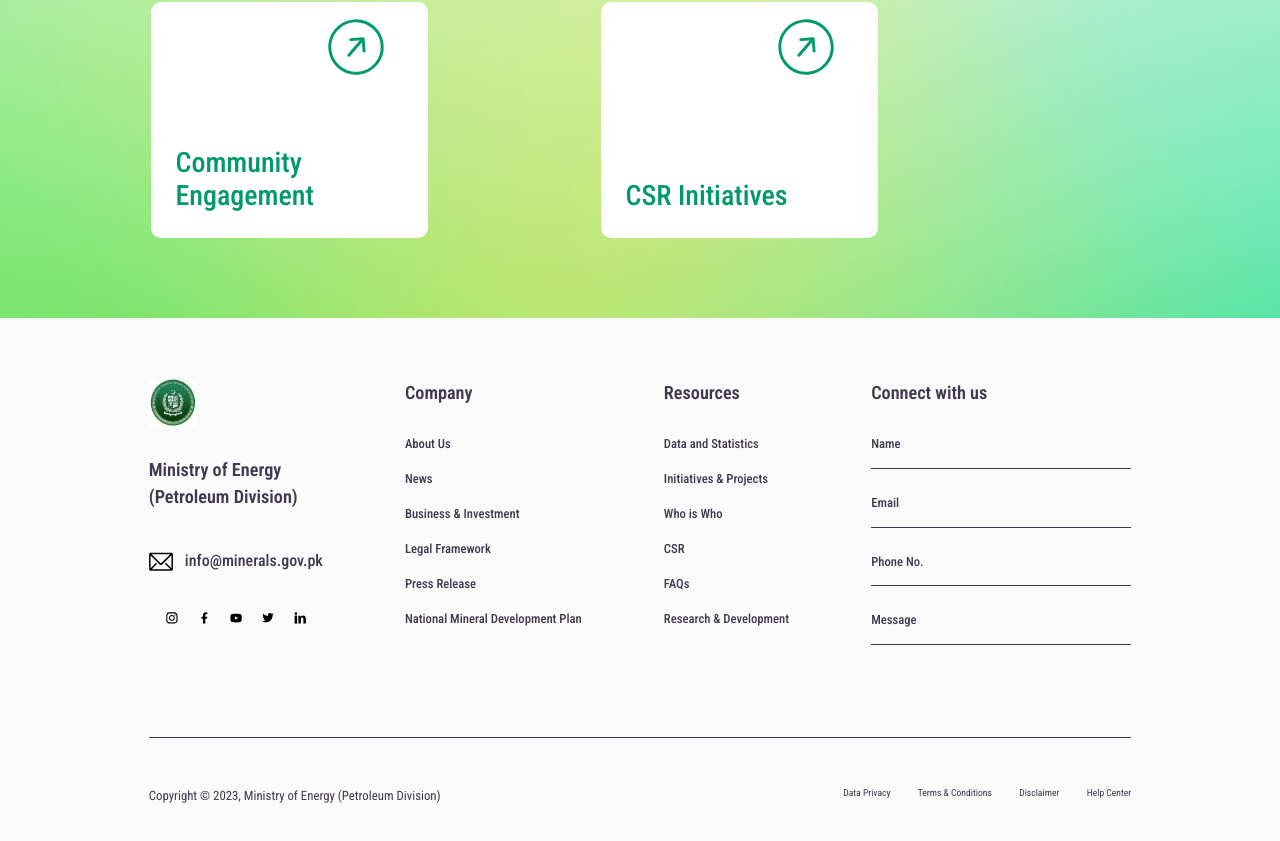
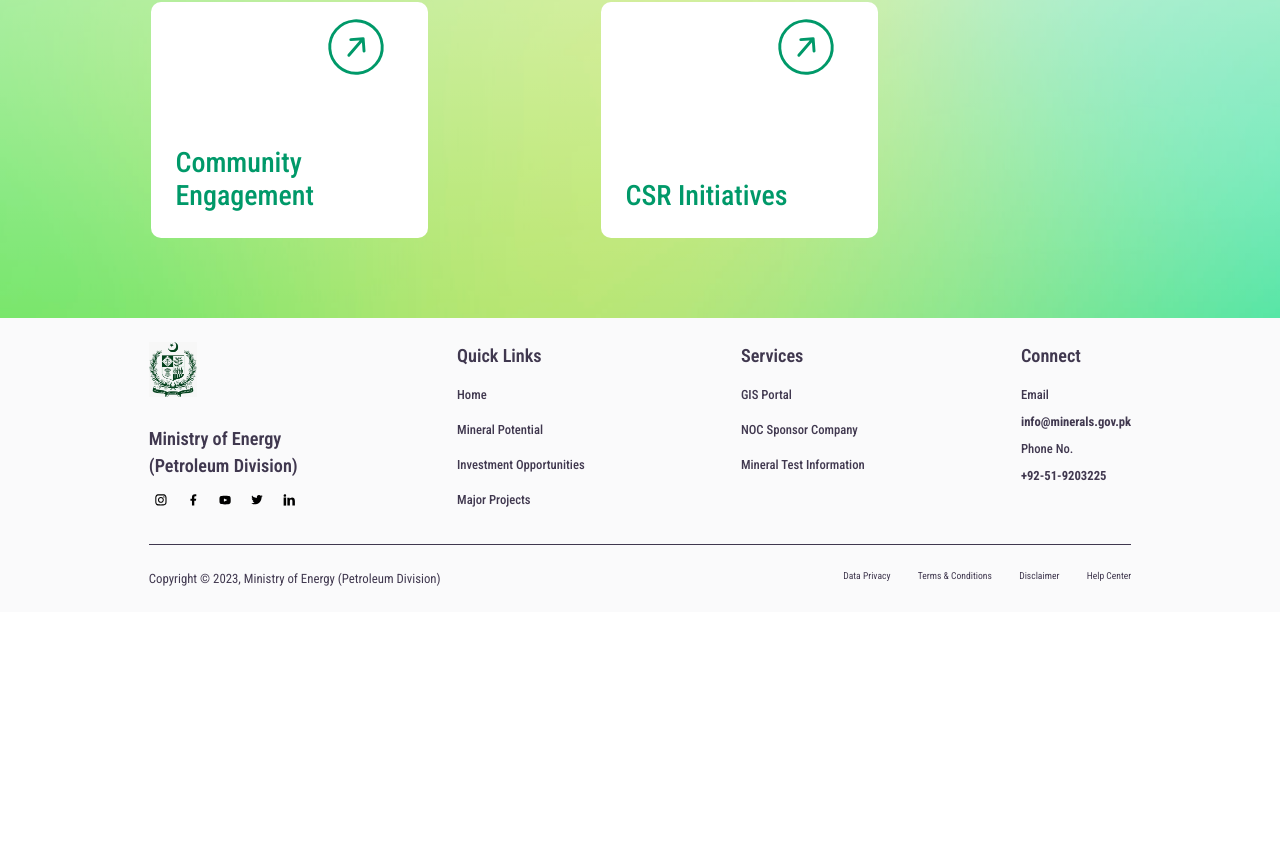
Before and after one commit to realAbdullah4504/mineral-app, a React (Create React App) app: page /csr in a window 1280 px wide. Shown: the part 815-1656 px from the top of the page. After the commit the page ends 1427 px from the top, so only its background shows below. Built offline with nearby package versions, Linux system fonts and the light colour scheme; a web font is replaced by a local one.

Commit message:
Updates to footer

```diff
--- a/src/components/layout/Footer/index.jsx
+++ b/src/components/layout/Footer/index.jsx
@@ -1,5 +1,5 @@
 import React from "react";
-import logo from "assets/images/logoEmail.jpeg";
+import logo from "./../../../assets/images/logo.jpg";
 import logoEmail from "assets/images/logoEmail.svg";
 import Instagram from "assets/images/logoInstagram.svg";
 import FaceBookIcon from "assets/images/logoFacebook.svg";
@@ -7,11 +7,17 @@ import YoutubeIcon from "assets/images/logoYoutube.svg";
 import TwitterIcon from "assets/images/logoTwitter.svg";
 import LinkedInLogo from "assets/images/logoLinkedIn.svg";
 
+import { useNavigate, Link } from "react-router-dom";
+
 const Footer = () => {
+  const navigate = useNavigate();
+  const handleNavigate = (url) => {
+    navigate(url);
+  };
   return (
     <div className="flex flex-col   w-full px-[9.3rem] justify-center text-[#40384F] bg-[#FAFAFB]">
-      <div className=" lg:flex   justify-between pt-[3.8rem]">
-        <div className="flex flex-col pb-[6.688rem]">
+      <div className=" lg:flex justify-between pt-[1.5rem]">
+        <div className="flex flex-col pb-[2rem]">
           <img
             src={logo}
             alt="Logo"
@@ -22,15 +28,10 @@ const Footer = () => {
           <span className="text-[1.139rem] font-semibold mt-[1.741rem]">
             Ministry of Energy
           </span>
-          <span className="text-[1.139rem] font-semibold">
+          <span className="text-[1.139rem] font-semibold mb-2">
             (Petroleum Division)
           </span>
-          <div className="flex pt-[2.4rem] pb-8">
-            <img src={logoEmail} alt="Email" />
-            <span className="ml-3 text-base font-medium">
-              info@minerals.gov.pk
-            </span>
-          </div>
+
           <div className="flex justify-center space-x-2">
             <img src={Instagram} alt="Instagram" className="w-6 h-6" />
             <img src={FaceBookIcon} alt="Facebook" className="w-6 h-6" />
@@ -40,66 +41,86 @@ const Footer = () => {
           </div>
         </div>
         <div className="flex flex-col items-center">
-          <span className="font-semibold text-[1.139rem] text-left w-full mb-7">
-            Company
+          <span className="font-semibold text-[1.139rem] text-left w-full mb-4">
+            Quick Links
           </span>
 
           <div className="flex flex-col items-start w-full font-medium text-[0.792rem]">
             {" "}
             {/* Align buttons to the left */}
-            <button className="text-left mb-4">About Us</button>
-            <button className="text-left mb-4">News</button>
-            <button className="text-left mb-4">Business & Investment</button>
-            <button className="text-left mb-4">Legal Framework</button>
-            <button className="text-left mb-4">Press Release</button>
-            <button className="text-left mb-4">
-              National Mineral Development Plan
+            <button
+              className="text-left mb-4 cursor-pointer"
+              onClick={() => handleNavigate("/")}
+            >
+              Home
+            </button>
+            <button
+              className="text-left mb-4 cursor-pointer"
+              onClick={() => handleNavigate("/mineral-potential")}
+            >
+              Mineral Potential
+            </button>
+            <button
+              className="text-left mb-4 cursor-pointer"
+              onClick={() => handleNavigate("/investment-opportunities")}
+            >
+              Investment Opportunities
+            </button>
+            <button
+              className="text-left mb-4 cursor-pointer"
+              onClick={() => handleNavigate("/major-mining")}
+            >
+              Major Projects
             </button>
           </div>
         </div>
         <div className="flex flex-col items-center">
-          <span className="font-semibold text-[1.139rem] mb-7 text-left w-full">
-            Resources
+          <span className="font-semibold text-[1.139rem] mb-4 text-left w-full">
+            Services
           </span>
 
           <div className="flex flex-col items-start w-full font-medium text-[0.792rem]">
             {" "}
             {/* Align buttons to the left */}
-            <button className="text-left mb-4">Data and Statistics</button>
-            <button className="text-left mb-4">Initiatives & Projects</button>
-            <button className="text-left mb-4">Who is Who</button>
-            <button className="text-left mb-4">CSR</button>
-            <button className="text-left mb-4">FAQs</button>
-            <button className="text-left mb-4">Research & Development</button>
+            <button
+              className="text-left mb-4"
+              onClick={() => handleNavigate("/gis-portal")}
+            >
+              GIS Portal
+            </button>
+            <button
+              className="text-left mb-4"
+              onClick={() => handleNavigate("/noc-sponsor-company")}
+            >
+              NOC Sponsor Company
+            </button>
+            <button
+              className="text-left mb-4"
+              onClick={() => handleNavigate("/test-information")}
+            >
+              Mineral Test Information
+            </button>
           </div>
         </div>
         <div className="flex flex-col items-center">
-          <span className="font-semibold text-[1.139rem] text-left w-full mb-7">
-            Connect with us
+          <span className="font-semibold text-[1.139rem] text-left w-full mb-4">
+            Connect
           </span>
 
           <div className="flex flex-col items-start font-medium text-[0.792rem]">
-            <label htmlFor="name" className="mb-2 font-medium">
-              Name
-            </label>
-            <hr className=" border-[#40384F] bg-black h-px w-[16.25rem] mt-[6.88px] mb-[23.87px]" />
             <label htmlFor="email" className="mb-2 font-medium">
               Email
             </label>
-            <hr className=" border-[#40384F] bg-black h-px w-[16.25rem] mt-[6.88px] mb-[23.87px]" />
+            <span className="font-bold mb-2">info@minerals.gov.pk</span>
             <label htmlFor="phone" className="mb-2 font-medium">
               Phone No.
             </label>
-            <hr className=" border-[#40384F] bg-black h-px w-[16.25rem] mt-[6.88px] mb-[23.87px]" />
-            <label htmlFor="message" className="mb-2 font-medium">
-              Message
-            </label>
-            <hr className=" border-[#40384F] bg-black h-px w-[16.25rem] mt-[6.88px] mb-[23.87px]" />
+            <span className="font-bold mb-2">+92-51-9203225</span>
           </div>
         </div>
       </div>
       <hr className=" border-[#40384F] bg-black h-px" />
-      <div className="flex justify-between pt-[3rem] pb-[3rem]">
+      <div className="flex justify-between pt-[1.5rem] pb-[1.5rem]">
         <div className="flex flex-col text-[0.8rem]">
           Copyright © 2023, Ministry of Energy (Petroleum Division)
         </div>
--- a/src/components/layout/Header/index.jsx
+++ b/src/components/layout/Header/index.jsx
@@ -40,7 +40,6 @@ const Header = ({ title = "" }) => {
   };
 
   return (
-    <>
     <header className="header_main">
       <div
         className="header_inner container hide_on_tab"
@@ -312,7 +311,6 @@ const Header = ({ title = "" }) => {
         </div>
       </div>
     </header>
-    </>
   );
 };
 
```
Lines whose indentation alone changed are shown as unchanged.
